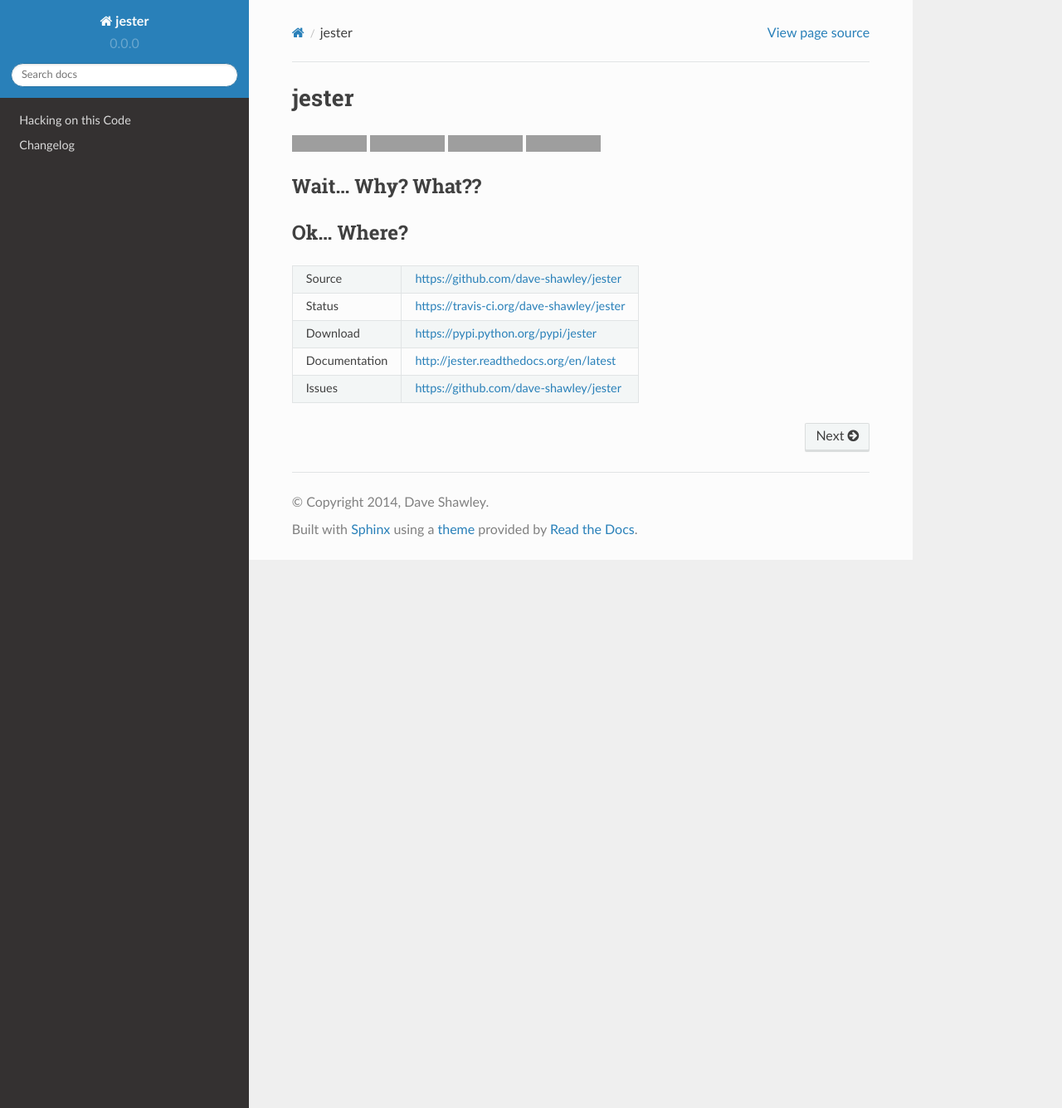
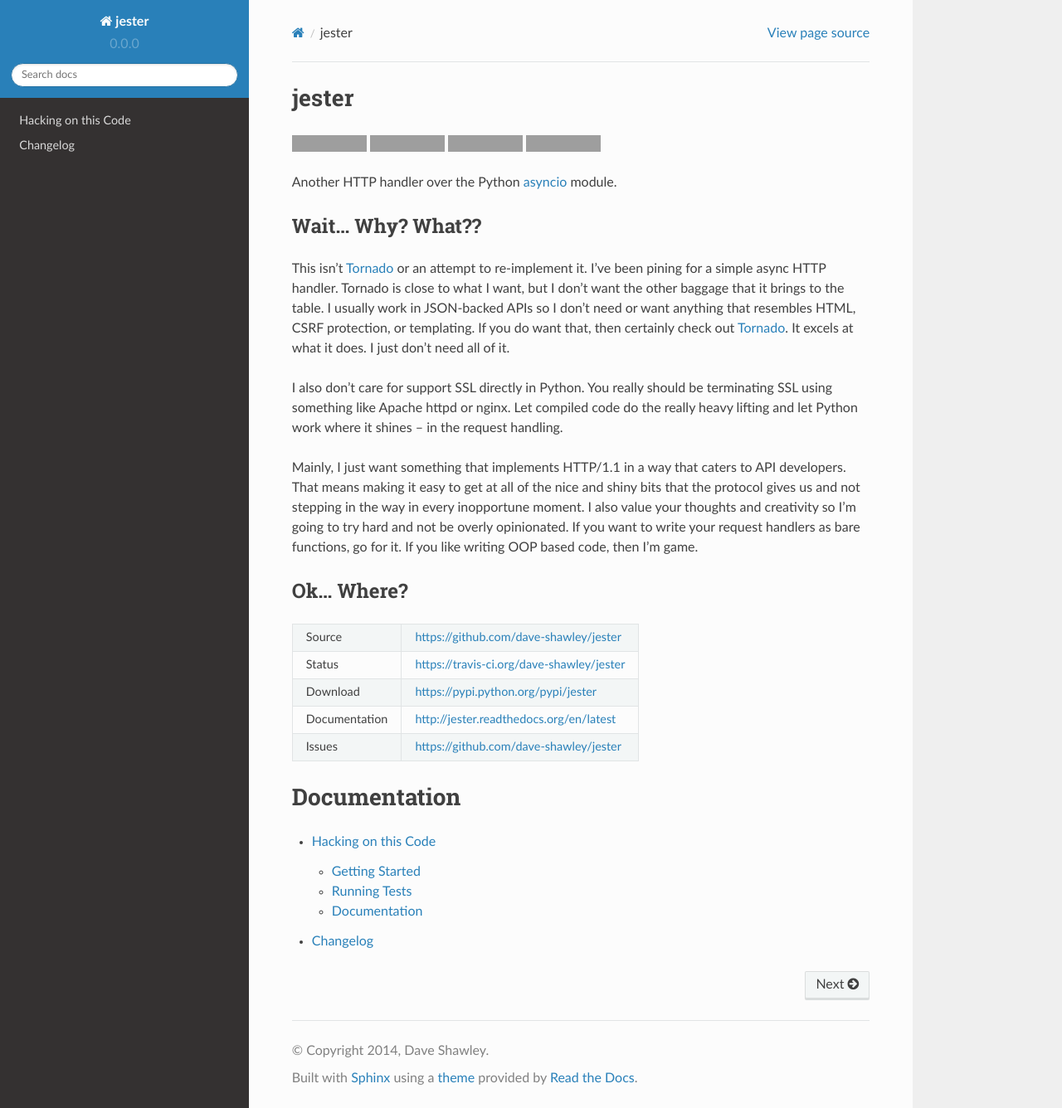
Before and after one commit to dave-shawley/jester, a Sphinx documentation site: the page built from docs/index.rst, in a window 1280 px wide and 1336 px high. Shown: the whole window at 83% size. Built offline with Sphinx 7.4.7 and the Read the Docs theme 2.0.0, drawn with Linux system fonts in a browser that asks for light colours; grey boxes are pictures that could not be loaded.

Commit message:
Add some docs.

```diff
--- a/README.rst
+++ b/README.rst
@@ -3,8 +3,31 @@ jester
 
 |Version| |Downloads| |Status| |License|
 
+Another HTTP handler over the Python `asyncio`_ module.
+
 Wait... Why? What??
 -------------------
+This isn't `Tornado`_ or an attempt to re-implement it.  I've been
+pining for a simple async HTTP handler.  Tornado is close to what
+I want, but I don't want the other baggage that it brings to the
+table.  I usually work in JSON-backed APIs so I don't need or want
+anything that resembles HTML, CSRF protection, or templating.  If
+you do want that, then certainly check out `Tornado`_.  It excels
+at what it does.  I just don't need all of it.
+
+I also don't care for support SSL directly in Python.  You really
+should be terminating SSL using something like Apache httpd or
+nginx.  Let compiled code do the really heavy lifting and let
+Python work where it shines -- in the request handling.
+
+Mainly, I just want something that implements HTTP/1.1 in a way
+that caters to API developers.  That means making it easy to get
+at all of the nice and shiny bits that the protocol gives us and
+not stepping in the way in every inopportune moment.  I also value
+your thoughts and creativity so I'm going to try hard and not be
+overly opinionated.  If you want to write your request handlers
+as bare functions, go for it.  If you like writing OOP based code,
+then I'm game.
 
 Ok... Where?
 ------------
@@ -21,6 +44,9 @@ Ok... Where?
 | Issues        | https://github.com/dave-shawley/jester          |
 +---------------+-------------------------------------------------+
 
+.. _asyncio: https://docs.python.org/3.4/library/asyncio.html
+.. _tornado: https://tornadoweb.org
+
 .. |Version| image:: https://pypip.in/version/jester/badge.svg
    :target: https://pypi.python.org/pypi/jester
 .. |Downloads| image:: https://pypip.in/d/jester/badge.svg
--- a/docs/index.rst
+++ b/docs/index.rst
@@ -1,7 +1,8 @@
 .. include:: ../README.rst
 
+Documentation
+=============
 .. toctree::
-   :hidden:
 
    hacking
    changelog
```
